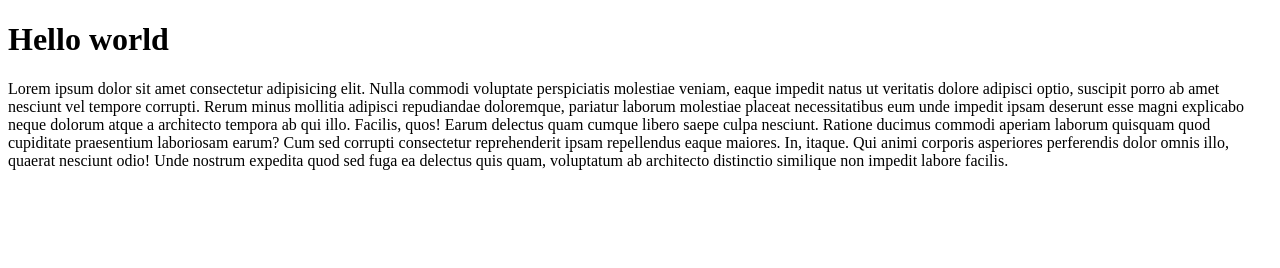
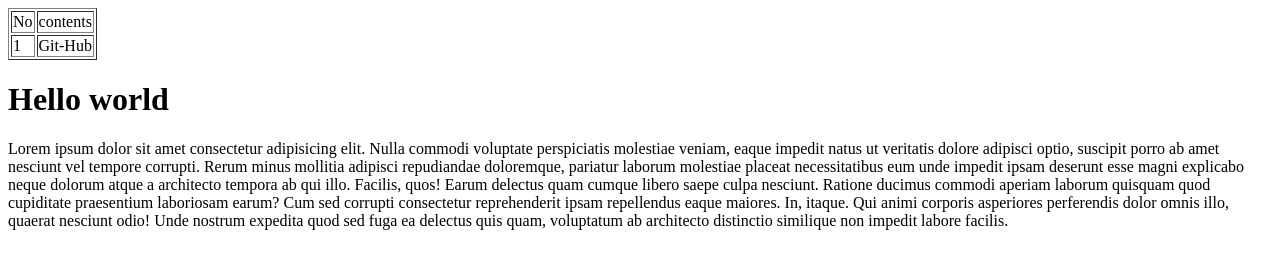
Before and after one commit to dayeon123/kdtfed-241219, a plain HTML site: page 241219/index.html in a window 1280 px wide. Drawn offline with Linux system fonts and the light colour scheme.

Commit message:
241219-02

```diff
--- a/241219/index.html
+++ b/241219/index.html
@@ -6,6 +6,16 @@
     <title>Document</title>
   </head>
   <body>
+    <table border="1">
+      <tr>
+        <td>No</td>
+        <td>contents</td>
+      </tr>
+      <tr>
+        <td>1</td>
+        <td>Git-Hub</td>
+      </tr>
+    </table>
     <h1>Hello world</h1>
     <p>
       Lorem ipsum dolor sit amet consectetur adipisicing elit. Nulla commodi
```
